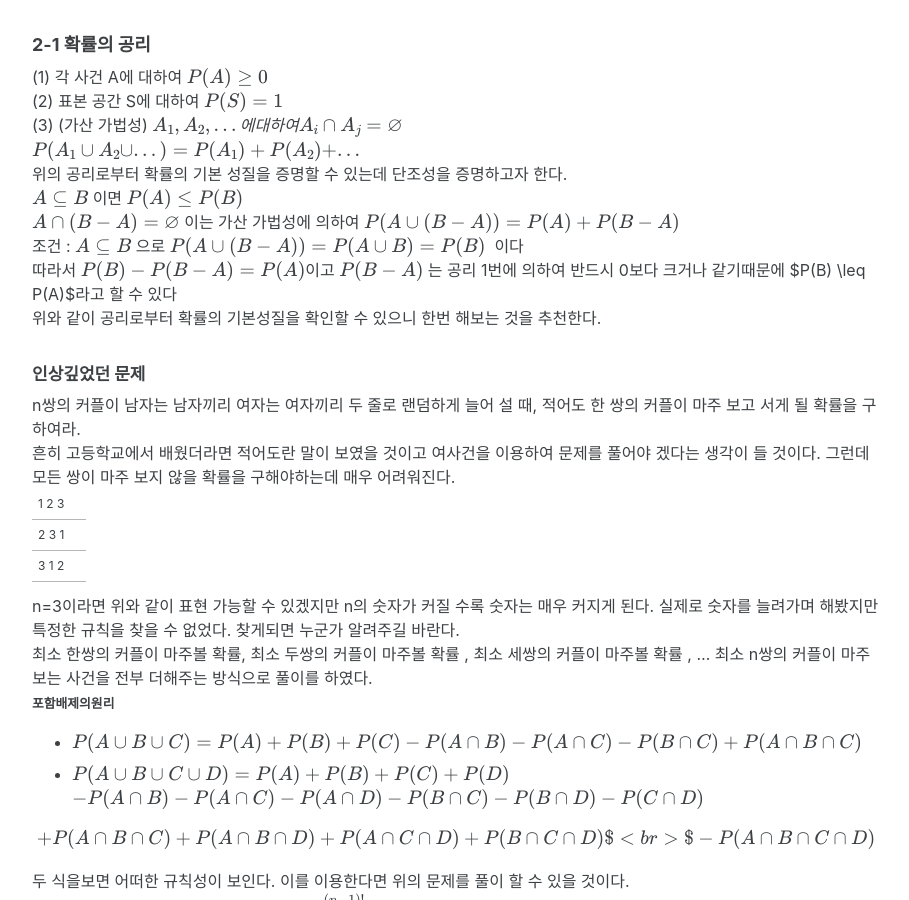
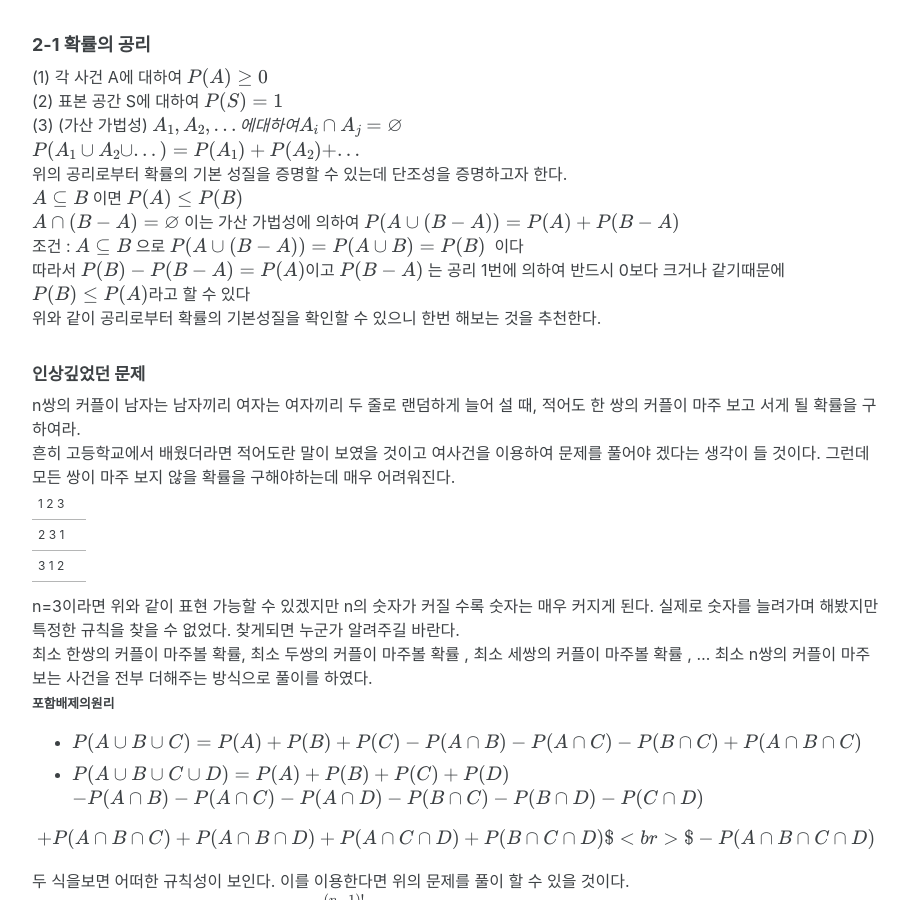
Before and after one commit to Silkify/Silkify.github.io, a Jekyll site: the page built from _posts/2023-05-05-chapter1.md, in a window 1280 px wide and 900 px high, scrolled down 527 px. Shown: the whole window, without its empty margins (184-1093 px from the left). Built offline with Jekyll 4.4.1, drawn with Linux system fonts in a browser that asks for light colours; cached includes are drawn as plain includes; formulas are drawn with MathJax 3.

Commit message:
'history'

```diff
--- a/_posts/2023-05-05-chapter1.md
+++ b/_posts/2023-05-05-chapter1.md
@@ -139,7 +139,7 @@ $$ A \cap (B-A) = \varnothing $$ 이는 가산 가법성에 의하여 $$ P(A \cu
 
 조건 :  $$ A \subseteq B$$ 으로 $$ P(A \cup (B-A)) = P(A \cup B) = P(B) \: $$ 이다 <br>
 
-따라서  $$ P(B)-P(B-A) = P(A)$$이고 $$P(B-A)$$ 는 공리 1번에 의하여 반드시 0보다 크거나 같기때문에 $P(B) \leq P(A)$라고 할 수 있다
+따라서  $$ P(B)-P(B-A) = P(A)$$이고 $$P(B-A)$$ 는 공리 1번에 의하여 반드시 0보다 크거나 같기때문에 $$ P(B) \leq P(A) $$라고 할 수 있다
 
 
 위와 같이 공리로부터 확률의 기본성질을 확인할 수 있으니 한번 해보는 것을 추천한다.
```
